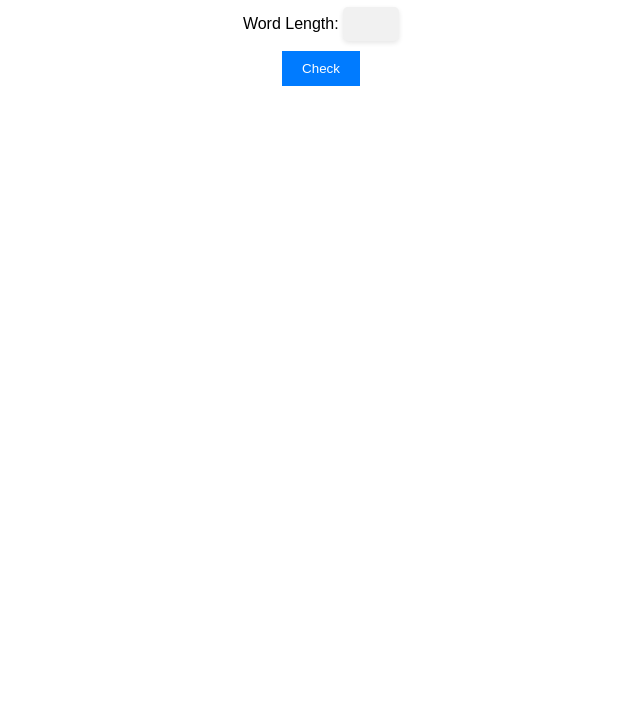
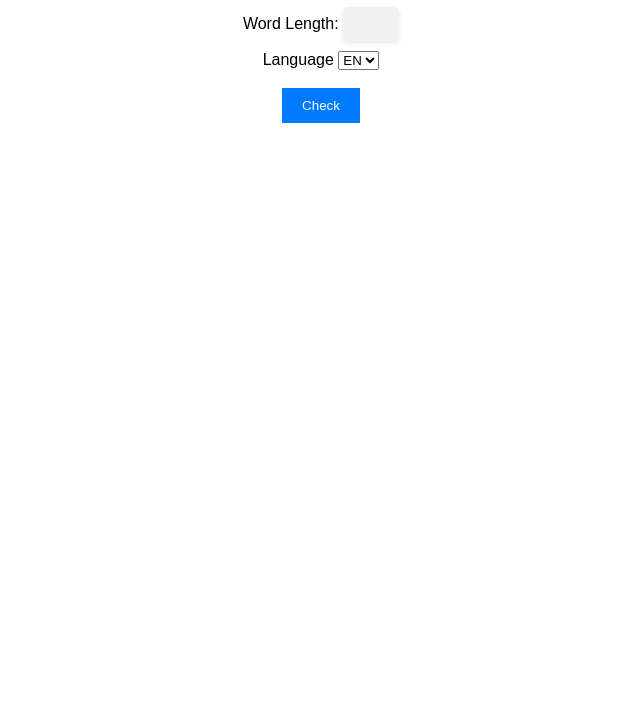
Before and after one commit to lukakralik/solwordle, a plain HTML site: page web/index.html in a window 1280 px wide. Shown: the part 73-800 px from the top of the page, without its empty margins (319-959 px from the left). Drawn offline with Linux system fonts and the light colour scheme.

Commit message:
language dropdown menu

```diff
--- a/web/index.html
+++ b/web/index.html
@@ -11,6 +11,16 @@
         <label for="word-length-input">Word Length:</label>
         <input type="number" id="word-length-input" min="2" max="8" step="1" oninput="generateBoxes()">
     </div>
+
+	<div class="language-choice">
+		<label for="cars">Language</label>
+		<select name="language" id="lang">
+			<option value="english">EN</option>
+			<option value="german">DE</option>
+		</select>
+	</div>
+	<br>
+
     <div id="word-box-container"></div>
     <div>
         <!-- TODO: call the aws lambda POST method from checkGuess -->
```
